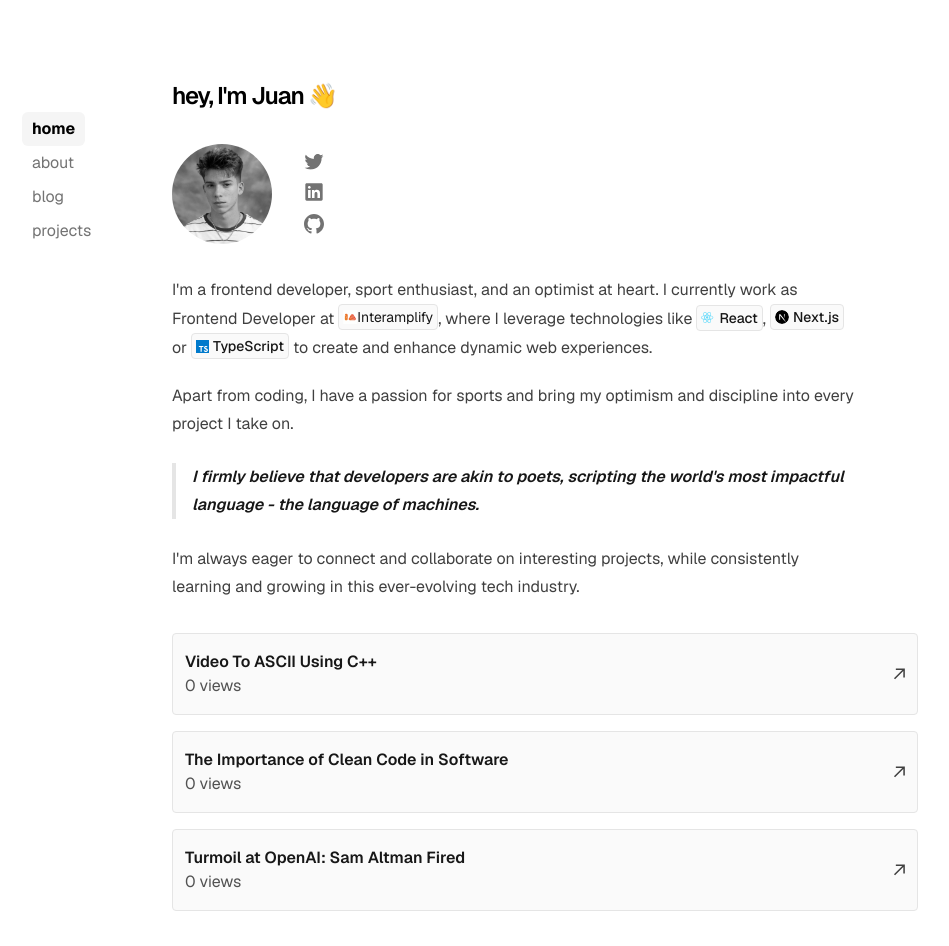
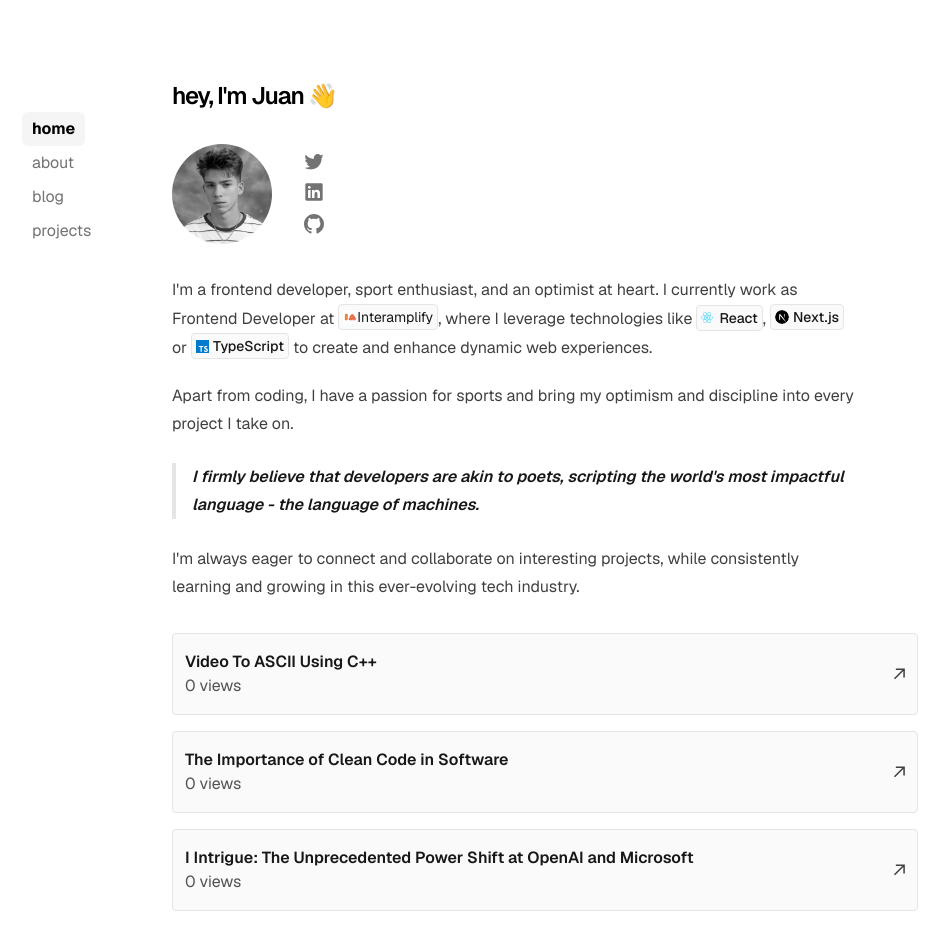
Before and after one commit to jmartinn/portfolio, a Next.js app: page / in a window 1280 px wide. Shown: the top 946 px of the page, without its empty margins (170-1119 px from the left). Built offline with nearby package versions, Linux system fonts and the light colour scheme; no server answers; the database is empty; what kysely-planetscale would draw is missing.

Commit message:
fixed index blog card

```diff
--- a/app/page.tsx
+++ b/app/page.tsx
@@ -176,8 +176,8 @@ export default function Page() {
             slug="clean-code"
           />
           <BlogLink
-            name="Turmoil at OpenAI: Sam Altman Fired"
-            slug="openai-ceo-sam-altman"
+            name="I Intrigue: The Unprecedented Power Shift at OpenAI and Microsoft"
+            slug="openai-drama"
           />
         </Suspense>
       </div>
```
